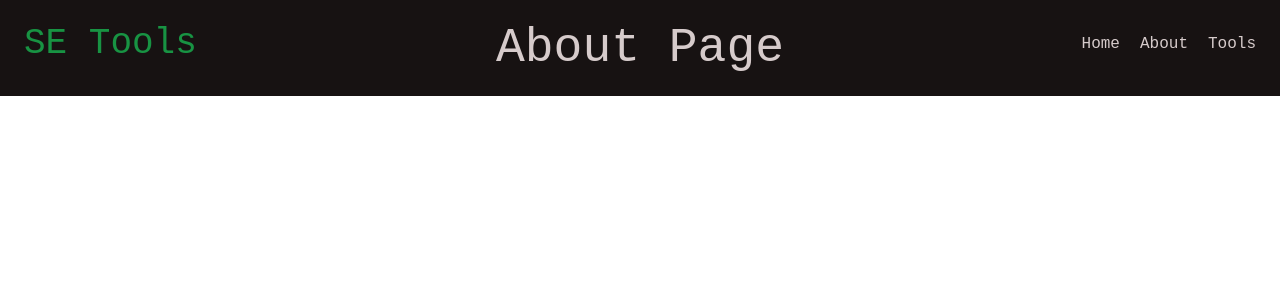
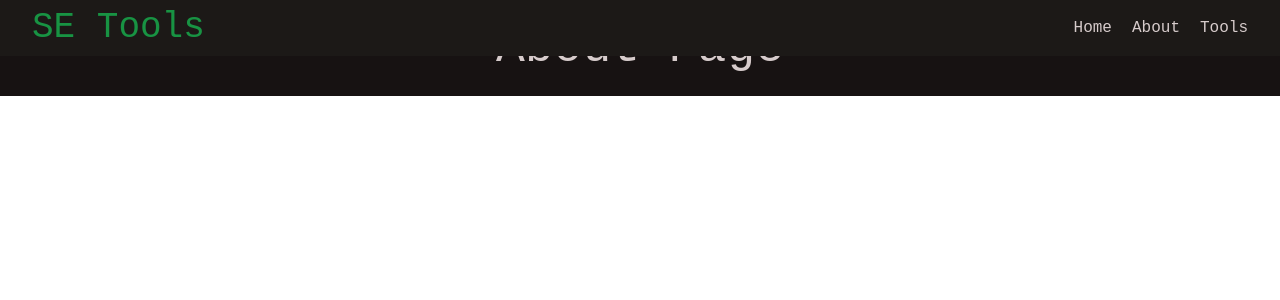
Before and after one commit to Reljod/SE-Tools, a Next.js app: page /about in a window 1280 px wide. Shown: the top 300 px of the page. Built offline with nearby package versions, Linux system fonts and the light colour scheme.

Commit message:
feat: improve nav bar

```diff
--- a/components/NavBar/NavBar.tsx
+++ b/components/NavBar/NavBar.tsx
@@ -8,7 +8,7 @@ type Props = {
 const NavBar = (props: Props): JSX.Element => {
   return (
     <>
-      <nav className="fixed container mx-auto p-6 inline-block">
+      <nav className="fixed p-2 px-8 block z-10 w-screen bg-stone-900">
         <div className='flex items-center justify-between'>
           <span id="logo" className="text-3xl self-start text-primary-focus md:text-4xl">
             <Link href="/">SE Tools</Link>
```
